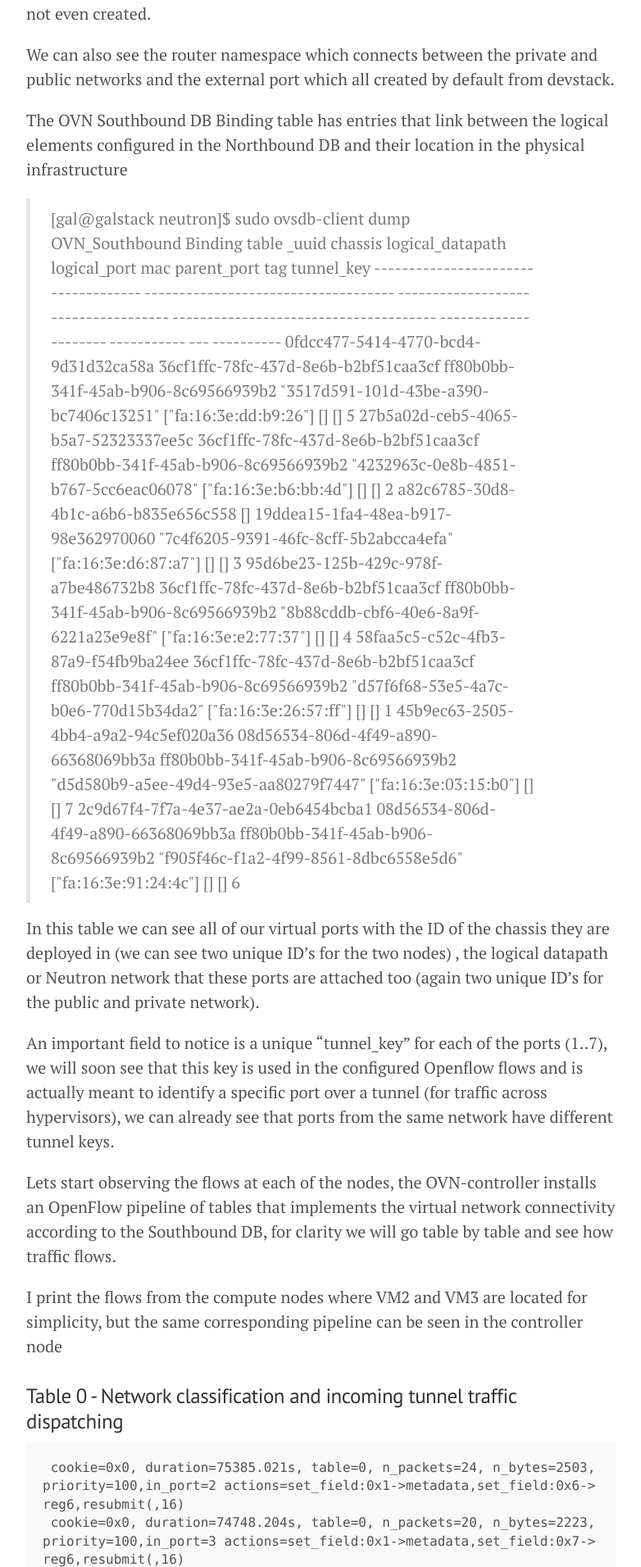
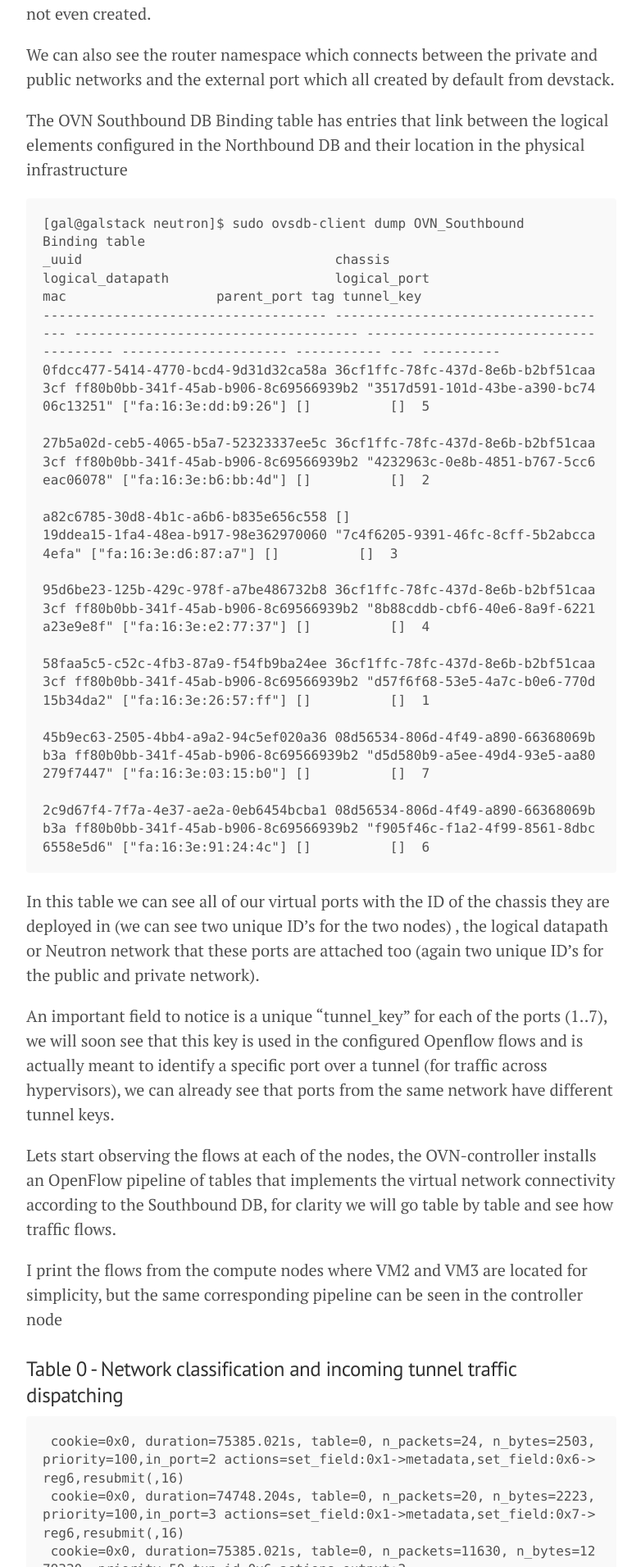
Before and after one commit to GalSagie/GalSagie.github.io, a Jekyll site: the page built from _posts/2015-05-30-ovn-deep-dive.md, in a window 1280 px wide. Shown: the part 2457-4369 px from the top of the page at 82% size, without its empty margins (248-1030 px from the left). Built offline with Jekyll 4.4.1, drawn with Linux system fonts in a browser that asks for light colours; Markdown is read by kramdown in place of the engine named in the settings; comment, search, counter and statistics services are not loaded.

Commit message:
Last fix for OVN deep dive

````diff
--- a/_posts/2015-05-30-ovn-deep-dive.md
+++ b/_posts/2015-05-30-ovn-deep-dive.md
@@ -72,19 +72,25 @@ We can also see the router namespace which connects between the private and publ
 
 The OVN Southbound DB Binding table has entries that link between the logical elements configured in the Northbound DB and their location in the physical infrastructure
 
-<blockquote>
+```
 [gal@galstack neutron]$ sudo ovsdb-client dump OVN_Southbound
 Binding table
 _uuid                                chassis                              logical_datapath                     logical_port                           mac                   parent_port tag tunnel_key
 ------------------------------------ ------------------------------------ ------------------------------------ -------------------------------------- --------------------- ----------- --- ----------
 0fdcc477-5414-4770-bcd4-9d31d32ca58a 36cf1ffc-78fc-437d-8e6b-b2bf51caa3cf ff80b0bb-341f-45ab-b906-8c69566939b2 "3517d591-101d-43be-a390-bc7406c13251" ["fa:16:3e:dd:b9:26"] []          []  5
+
 27b5a02d-ceb5-4065-b5a7-52323337ee5c 36cf1ffc-78fc-437d-8e6b-b2bf51caa3cf ff80b0bb-341f-45ab-b906-8c69566939b2 "4232963c-0e8b-4851-b767-5cc6eac06078" ["fa:16:3e:b6:bb:4d"] []          []  2
+
 a82c6785-30d8-4b1c-a6b6-b835e656c558 []                                   19ddea15-1fa4-48ea-b917-98e362970060 "7c4f6205-9391-46fc-8cff-5b2abcca4efa" ["fa:16:3e:d6:87:a7"] []          []  3
+
 95d6be23-125b-429c-978f-a7be486732b8 36cf1ffc-78fc-437d-8e6b-b2bf51caa3cf ff80b0bb-341f-45ab-b906-8c69566939b2 "8b88cddb-cbf6-40e6-8a9f-6221a23e9e8f" ["fa:16:3e:e2:77:37"] []          []  4
+
 58faa5c5-c52c-4fb3-87a9-f54fb9ba24ee 36cf1ffc-78fc-437d-8e6b-b2bf51caa3cf ff80b0bb-341f-45ab-b906-8c69566939b2 "d57f6f68-53e5-4a7c-b0e6-770d15b34da2" ["fa:16:3e:26:57:ff"] []          []  1
+
 45b9ec63-2505-4bb4-a9a2-94c5ef020a36 08d56534-806d-4f49-a890-66368069bb3a ff80b0bb-341f-45ab-b906-8c69566939b2 "d5d580b9-a5ee-49d4-93e5-aa80279f7447" ["fa:16:3e:03:15:b0"] []          []  7
+
 2c9d67f4-7f7a-4e37-ae2a-0eb6454bcba1 08d56534-806d-4f49-a890-66368069bb3a ff80b0bb-341f-45ab-b906-8c69566939b2 "f905f46c-f1a2-4f99-8561-8dbc6558e5d6" ["fa:16:3e:91:24:4c"] []          []  6
-</blockquote>
+```
 
 
 In this table we can see all of our virtual ports with the ID of the chassis they are deployed in (we can see two unique ID’s for the two nodes) , the logical datapath or Neutron network that these ports are attached too (again two unique ID’s for the public and private network).
````
